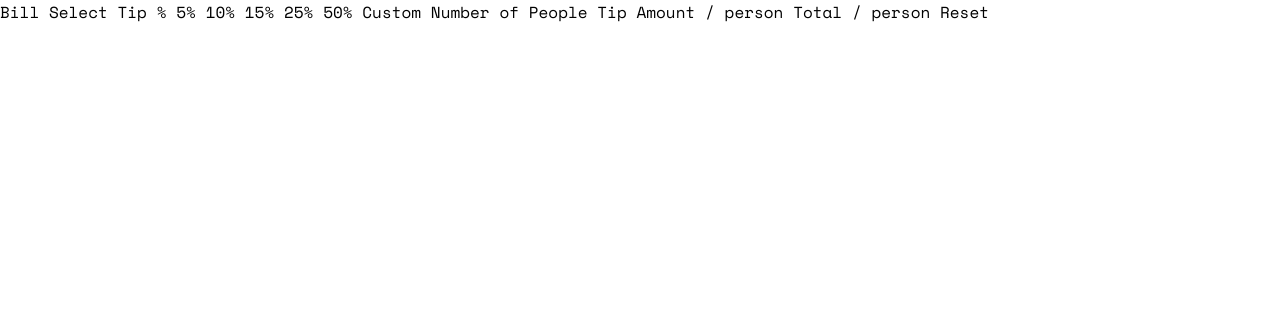
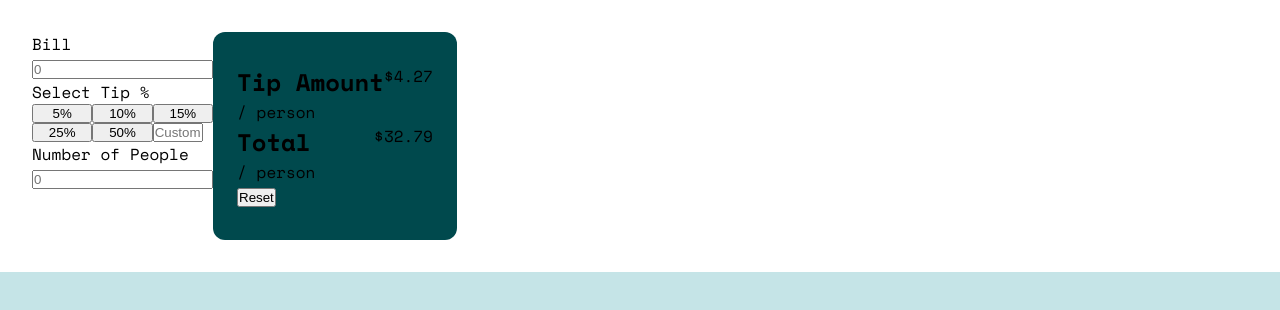
Before and after one commit to Ay-dotcode/Tip-calculator-app, a plain HTML site: page index.html in a window 1280 px wide. Drawn offline with nearby package versions, Linux system fonts and the light colour scheme.

Commit message:
minimum styling

```diff
--- a/index.html
+++ b/index.html
@@ -15,27 +15,41 @@
 
 <body>
   <main>
+    <section id="inputs">
+      <label for="billInput">Bill</label>
+      <input type="text" id="billInput" placeholder="0">
 
-    Bill
+      <label for="tipInput">Select Tip %</label>
+      <div id="tipInput">
+        <button>5%</button>
+        <button>10%</button>
+        <button>15%</button>
+        <button>25%</button>
+        <button>50%</button>
+        <input id="custom" type="text" placeholder="Custom">
+      </div>
 
-    Select Tip %
-    5%
-    10%
-    15%
-    25%
-    50%
-    Custom
+      <label for="peopleInput">Number of People</label>
+      <input type="text" id="peopleInput" placeholder="0">
+    </section>
+    <section id="outputs">
+      <div class="row">
+        <div class="amount">
+          <h1>Tip Amount</h1>
+          <p>/ person</p>
+        </div>
+        <span id="tipAmount">$4.27</span>
+      </div>
+      <div class="row">
+        <div class="amount">
+          <h1> Total </h1>
+          <p>/ person</p>
+        </div>
+        <span id="total">$32.79</span>
+      </div>
 
-    Number of People
-
-    Tip Amount
-    / person
-
-    Total
-    / person
-
-    Reset
-
+      <button type="reset"> Reset</button>
+    </section>
   </main>
 </body>
 
--- a/styles.css
+++ b/styles.css
@@ -7,4 +7,34 @@
 body {
     font-family: 'Space Mono', monospace;
     font-weight: 700px;
+    background-color: hsl(185, 41%, 84%);
 }
+
+main {
+    display: flex;
+    background-color: white;
+    padding: 2rem;
+}
+
+#outputs {
+    background-color: hsl(183, 100%, 15%);
+    border-radius: 12px;
+    padding: 2rem 1.5rem;
+}
+
+label {
+    display: block;
+}
+
+#tipInput {
+    display: grid;
+    grid-template-columns: repeat(3, 1fr);
+}
+
+.row {
+    display: flex;
+    justify-content: space-between;
+}
+#custom{
+    width: 50px;
+}
```
